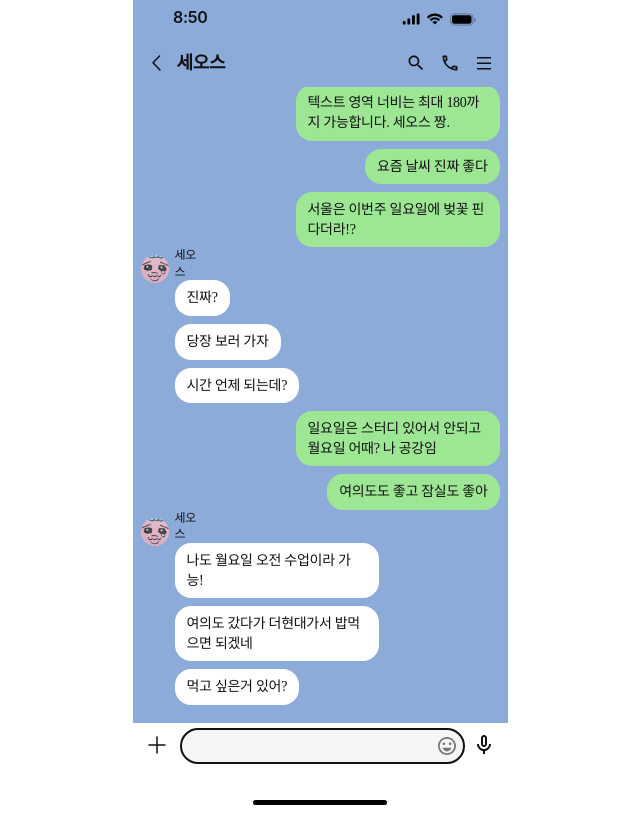
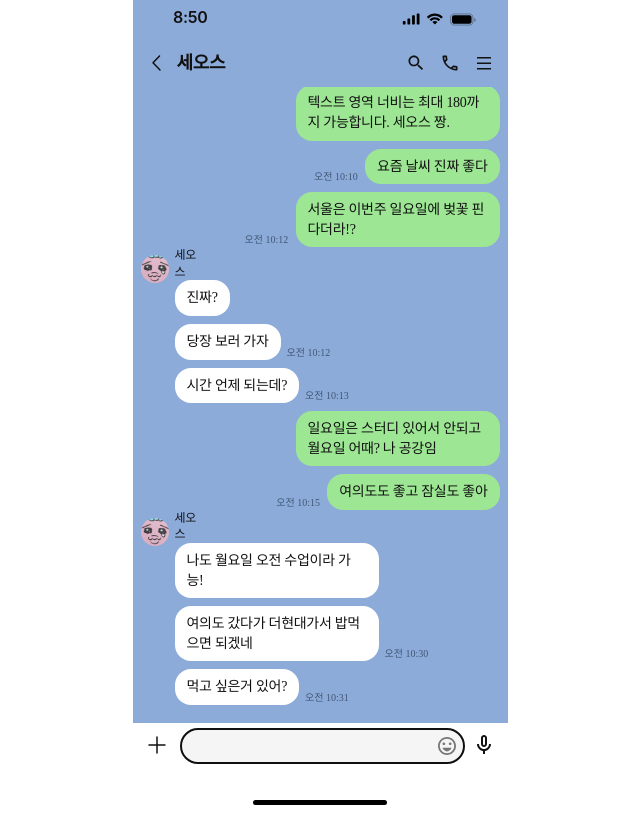
Before and after one commit to CEOS-Developers/react-messenger-19th, a React (Create React App) app: page / in a window 1280 px wide. Shown: the whole page, without its empty margins (320-960 px from the left). Built offline with nearby package versions, Linux system fonts and the light colour scheme.

Commit message:
[design] Date

```diff
--- a/src/assets/data/chatData.json
+++ b/src/assets/data/chatData.json
@@ -5,96 +5,84 @@
       "rcvd": true,
       "sequential": false,
       "text": "텍스트 영역 너비는 최대 180까지 가능합니다. 세오스 짱.",
-      "isRead": true,
-      "likeCount": 2
+      "time": "오전 10:06"
     },
     {
       "id": 1,
       "rcvd": false,
       "sequential": false,
       "text": "텍스트 영역 너비는 최대 180까지 가능합니다. 세오스 짱.",
-      "isRead": true,
-      "likeCount": 2
+      "time": "오전 10:06"
     },
     {
       "id": 2,
       "rcvd": false,
       "sequential": true,
       "text": "요즘 날씨 진짜 좋다",
-      "isRead": true,
-      "likeCount": 0
+      "time": "오전 10:10"
     },
     {
       "id": 3,
       "rcvd": false,
       "sequential": true,
       "text": "서울은 이번주 일요일에 벚꽃 핀다더라!?",
-      "isRead": true,
-      "likeCount": 0
+      "time": "오전 10:12"
     },
     {
       "id": 4,
       "rcvd": true,
       "sequential": false,
       "text": "진짜? ",
-      "isRead": true,
-      "likeCount": 0
+      "time": "오전 10:12"
     },
     {
       "id": 5,
       "rcvd": true,
       "sequential": true,
       "text": "당장 보러 가자",
-      "isRead": true,
-      "likeCount": 1
+      "time": "오전 10:12"
     },
     {
       "id": 6,
       "rcvd": true,
       "sequential": true,
       "text": "시간 언제 되는데?",
-      "isRead": true,
-      "likeCount": 0
+      "time": "오전 10:13"
     },
     {
       "id": 7,
       "rcvd": false,
       "sequential": false,
       "text": "일요일은 스터디 있어서 안되고 월요일 어때? 나 공강임",
-      "isRead": true,
-      "likeCount": 0
+      "time": "오전 10:15"
     },
     {
       "id": 8,
       "rcvd": false,
       "sequential": true,
       "text": "여의도도 좋고 잠실도 좋아",
-      "isRead": true,
-      "likeCount": 1
+      "time": "오전 10:15"
     },
     {
       "id": 9,
       "rcvd": true,
       "sequential": false,
       "text": "나도 월요일 오전 수업이라 가능!",
-      "isRead": true,
-      "likeCount": 0
+      "time": "오전 10:30"
     },
     {
       "id": 10,
       "rcvd": true,
       "sequential": true,
       "text": "여의도 갔다가 더현대가서 밥먹으면 되겠네",
-      "isRead": true,
-      "likeCount": 0
+      "time": "오전 10:30"
     },
     {
       "id": 11,
       "rcvd": true,
       "sequential": true,
       "text": "먹고 싶은거 있어?",
-      "isRead": true,
-      "likeCount": 0
+      "time": "오전 10:31"
     }
   ]
 }
--- a/src/assets/data/userData.json
+++ b/src/assets/data/userData.json
@@ -0,0 +1,12 @@
+{
+  "data": [
+    {
+      "id": 0,
+      "name": "세오스"
+    },
+    {
+      "id": 1,
+      "name": "김민영"
+    }
+  ]
+}
--- a/src/assets/index.ts
+++ b/src/assets/index.ts
@@ -8,3 +8,4 @@ export { ReactComponent as BackArrowIcon } from '../assets/icon/backArrow.svg';
 export { ReactComponent as FindIcon } from '../assets/icon/find.svg';
 export { ReactComponent as CallIcon } from '../assets/icon/call.svg';
 export { ReactComponent as IndexIcon } from '../assets/icon/index.svg';
+export { ReactComponent as BlankProfileIcon } from '../assets/icon/blankProfile.svg';
--- a/src/components/@common/Header.tsx
+++ b/src/components/@common/Header.tsx
@@ -1,17 +1,12 @@
 import styled from 'styled-components';
 import { InfoIcon } from '../../assets';
+import date from '../../utils/date';
 
 export default function Header() {
-  const today = new Date();
-  // const hours = String(today.getHours()).padStart(2, '0');
-  const hours = String(today.getHours());
-  const minutes = String(today.getMinutes()).padStart(2, '0');
-  const date = `${hours}:${minutes}`;
-
   return (
     <>
       <Wrapper>
-        <Time>{date}</Time>
+        <Time>{date().split(' ').slice(1)}</Time>
         <div>
           <InfoIcon />
         </div>
--- a/src/components/chatPage/ChatContainer.tsx
+++ b/src/components/chatPage/ChatContainer.tsx
@@ -2,39 +2,47 @@ import styled from 'styled-components';
 import { flexCenter } from '../../styles/GlobalStyle';
 import { ProfileIcon } from '../../assets';
 import chatData from '../../assets/data/chatData.json';
+import userData from '../../assets/data/userData.json';
 import { MsgType } from '../../types/types';
 import { useEffect, useRef } from 'react';
+
 interface ChatContainerProps {
   list: MsgType[];
+  userId: number;
 }
 
-function renderChat(data: MsgType) {
+function renderChat(data: MsgType, userId: number) {
+  const isSender = data.rcvd === (userId === 0);
+  const showTime = !isSender && data.sequential;
+
   return (
-    <ChatBox $rcvd={data.rcvd}>
-      {data.rcvd && !data.sequential && <ProfileIcon />}
-      <Details $sequential={data.rcvd && !data.sequential}>
-        {data.rcvd && !data.sequential && <Name>세오스</Name>}
-        <Text $rcvd={data.rcvd}>{data.text}</Text>
+    <ChatBox $rcvd={isSender} $sequential={data.sequential} key={data.id}>
+      {isSender && !data.sequential && <ProfileIcon />}
+      {showTime && <TimeNow>{data.time}</TimeNow>}
+      <Details $margin={isSender && data.sequential}>
+        {isSender && !data.sequential && <Name>{userData.data.find((user) => user.id === userId)?.name}</Name>}
+        <Text $rcvd={isSender}>{data.text}</Text>
       </Details>
+      {isSender && data.sequential && <TimeNow>{data.time}</TimeNow>}
     </ChatBox>
   );
 }
 
 export default function ChatContainer(props: ChatContainerProps) {
-  const { list } = props;
-  const listEndRef = useRef<HTMLDivElement>(null);
+  const { list, userId } = props;
+  const scrollEndRef = useRef<HTMLDivElement>(null);
 
   useEffect(() => {
-    listEndRef.current?.scrollIntoView({ behavior: 'smooth' });
+    scrollEndRef.current?.scrollIntoView({ behavior: 'smooth' });
   }, [list]);
 
   return (
     <Wrapper>
-      <Date>어제</Date>
+      <Date>오늘</Date>
       <Layout>
-        {chatData.data.map((data) => renderChat(data))}
-        {list.map((data) => renderChat(data))}
-        <div ref={listEndRef} />
+        {chatData.data.map((data) => renderChat(data, userId))}
+        {list.map((data) => renderChat(data, userId))}
+        <div ref={scrollEndRef} />
       </Layout>
     </Wrapper>
   );
@@ -74,16 +82,17 @@ const Layout = styled.div`
   gap: 0.8rem;
 `;
 
-const ChatBox = styled.div<{ $rcvd: boolean }>`
+const ChatBox = styled.div<{ $rcvd: boolean; $sequential: boolean }>`
   display: flex;
   justify-content: ${({ $rcvd }) => ($rcvd ? 'none' : 'end')};
+  align-items: ${({ $sequential }) => ($sequential ? 'end' : 'none')};
   gap: 0.6rem;
 `;
 
-const Details = styled.div<{ $sequential: boolean }>`
+const Details = styled.div<{ $margin: boolean }>`
   display: flex;
   flex-direction: column;
-  margin-left: ${({ $sequential }) => ($sequential ? 'none' : '3.4rem')};
+  margin-left: ${({ $margin }) => ($margin ? '3.4rem' : 'none')};
 `;
 
 const Name = styled.p`
@@ -106,15 +115,10 @@ const Text = styled.div<{ $rcvd: boolean }>`
   background-color: ${({ theme, $rcvd }) => ($rcvd ? theme.colors.white : theme.colors.green_bg)};
 `;
 
-// const Status = styled.p`
-//   ${({ theme }) => theme.fonts.sent_time};
-//   color: var(--blue-3, ${({ theme }) => theme.colors.blue_txt});
-// `;
+const TimeNow = styled.p`
+  width: 4.5rem;
+  height: 1.4rem;
 
-// const TimeNow = styled.p`
-//   width: 4.5rem;
-//   height: 1.4rem;
-
-//   ${({ theme }) => theme.fonts.sent_time};
-//   color: var(--blue-3, ${({ theme }) => theme.colors.blue_txt});
-// `;
+  ${({ theme }) => theme.fonts.sent_time};
+  color: var(--blue-3, ${({ theme }) => theme.colors.blue_txt});
+`;
--- a/src/components/chatPage/ChatFooter.tsx
+++ b/src/components/chatPage/ChatFooter.tsx
@@ -2,6 +2,7 @@ import styled from 'styled-components';
 import { useState } from 'react';
 import { PlusIcon, VoiceIcon, EmojiIcon } from '../../assets';
 import { MsgType } from '../../types/types';
+import date from '../../utils/date';
 interface ChatFooterProps {
   list: MsgType[];
   setList: React.Dispatch<React.SetStateAction<MsgType[]>>;
@@ -25,6 +26,7 @@ export default function ChatFooter(props: ChatFooterProps) {
       rcvd: false,
       sequential: true,
       text: input,
+      time: date(),
     };
     setList([...list, newMsg]);
   }
--- a/src/components/chatPage/ChatHeader.tsx
+++ b/src/components/chatPage/ChatHeader.tsx
@@ -1,13 +1,26 @@
 import styled from 'styled-components';
 import { BackArrowIcon, FindIcon, CallIcon, IndexIcon } from '../../assets';
 import { flexCenter } from '../../styles/GlobalStyle';
+import userData from '../../assets/data/userData.json';
 
-export default function ChatHeader() {
+interface ChatHeaderProps {
+  userId: number;
+  setUserId: React.Dispatch<React.SetStateAction<number>>;
+}
+
+export default function ChatHeader(props: ChatHeaderProps) {
+  const { userId, setUserId } = props;
+
+  function handleUser() {
+    const newUserId = userId === 0 ? 1 : 0;
+    setUserId(newUserId);
+  }
+
   return (
     <Wrapper>
       <Left>
         <BackArrowIcon />
-        <p>세오스</p>
+        <p onClick={handleUser}>{userData.data.find((user) => user.id === userId)?.name}</p>
       </Left>
       <Right>
         <FindIcon />
--- a/src/pages/ChatPage.tsx
+++ b/src/pages/ChatPage.tsx
@@ -6,15 +6,19 @@ import ChatContainer from '../components/chatPage/ChatContainer';
 import { useState } from 'react';
 import { MsgType } from '../types/types';
 
+// import { useSetRecoilState } from 'recoil';
+// import { useRecoilValue } from 'recoil';
+
 export default function ChatPage() {
   const [list, setList] = useState<MsgType[]>([]);
+  const [userId, setUserId] = useState(0);
 
   return (
     <>
       <Header />
-      <ChatHeader />
-      <ChatContainer list={list} />
-      <ChatFooter list={list} setList={setList} />
+      <ChatHeader userId={userId} setUserId={setUserId} />
+      <ChatContainer list={list} userId={userId}/>
+      <ChatFooter list={list} setList={setList}/>
       <Footer />
     </>
   );
--- a/src/types/types.ts
+++ b/src/types/types.ts
@@ -3,4 +3,5 @@ export interface MsgType {
   rcvd: boolean;
   sequential: boolean;
   text: string;
+  time: string;
 }
--- /dev/null
+++ b/src/utils/date.tsx
@@ -0,0 +1,14 @@
+export default function date() {
+  const today = new Date();
+  const hours = today.getHours();
+  const minutes = String(today.getMinutes()).padStart(2, '0');
+  let timePeriod = '오전';
+
+  if (hours >= 12) {
+    timePeriod = '오후';
+  }
+
+  const formatHours = hours % 12 || 12;
+
+  return `${timePeriod} ${formatHours}:${minutes}`;
+}
```
Also changed, not shown: src/assets/icon/blankProfile.svg (added).
